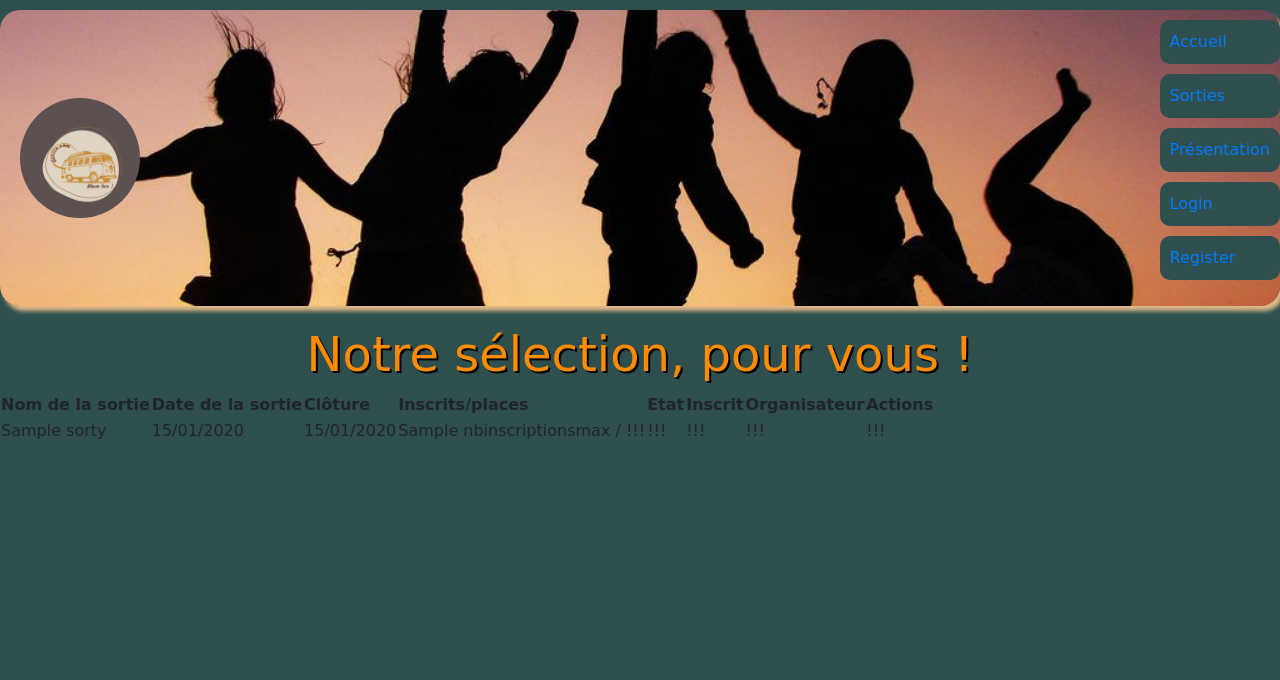
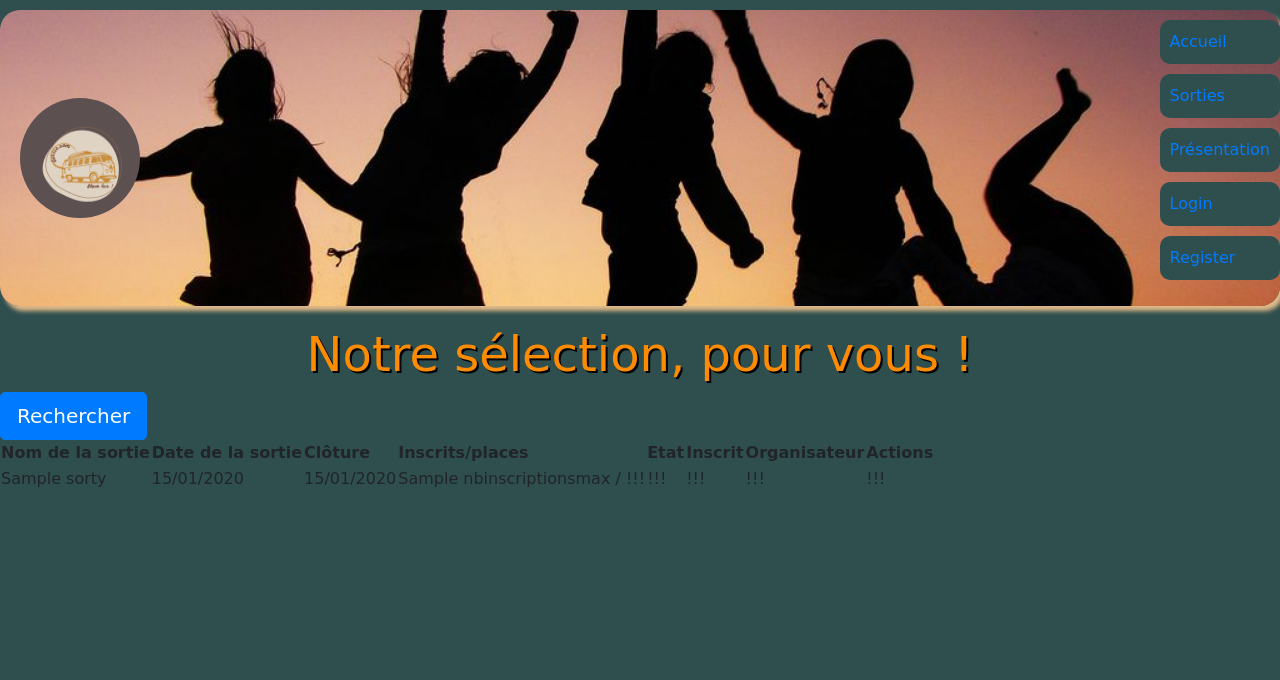
Before and after one commit to Heldeb/sortir_v2, a Symfony app: template templates/sorties/sorties.html.twig in a window 1280 px wide. Shown: the top 680 px of the page. Run offline with Twig, Linux system fonts and the light colour scheme; the template is opened without the code that fills it: most values are stand-ins (such as "Sample title", 1, 10 or a date in 2020); style sheets or scripts are compiled from the project's sources; some libraries are stand-ins or nearby versions.

Commit message:
ajout bouton "rechercher"

```diff
--- a/templates/sorties/sorties.html.twig
+++ b/templates/sorties/sorties.html.twig
@@ -5,6 +5,11 @@
 {% block body %}
 
     <h1>Notre sélection, pour vous !</h1>
+
+    <button class="btn btn-lg btn-primary" type="submit">
+        Rechercher
+    </button>
+
     <table>
         <thead>
         <tr>
@@ -34,4 +39,5 @@
         </tbody>
     </table>
 
+
 {% endblock %}
```
